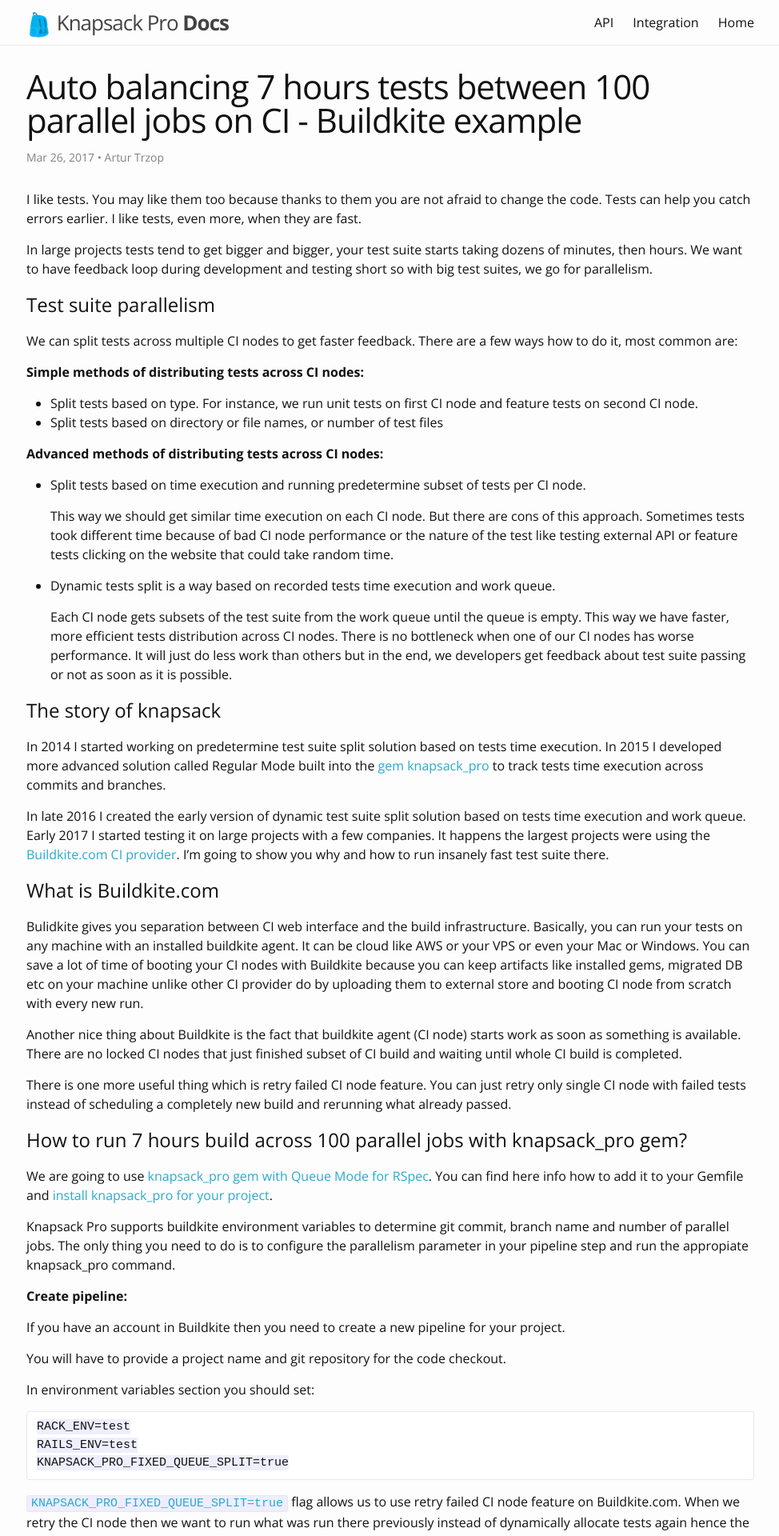
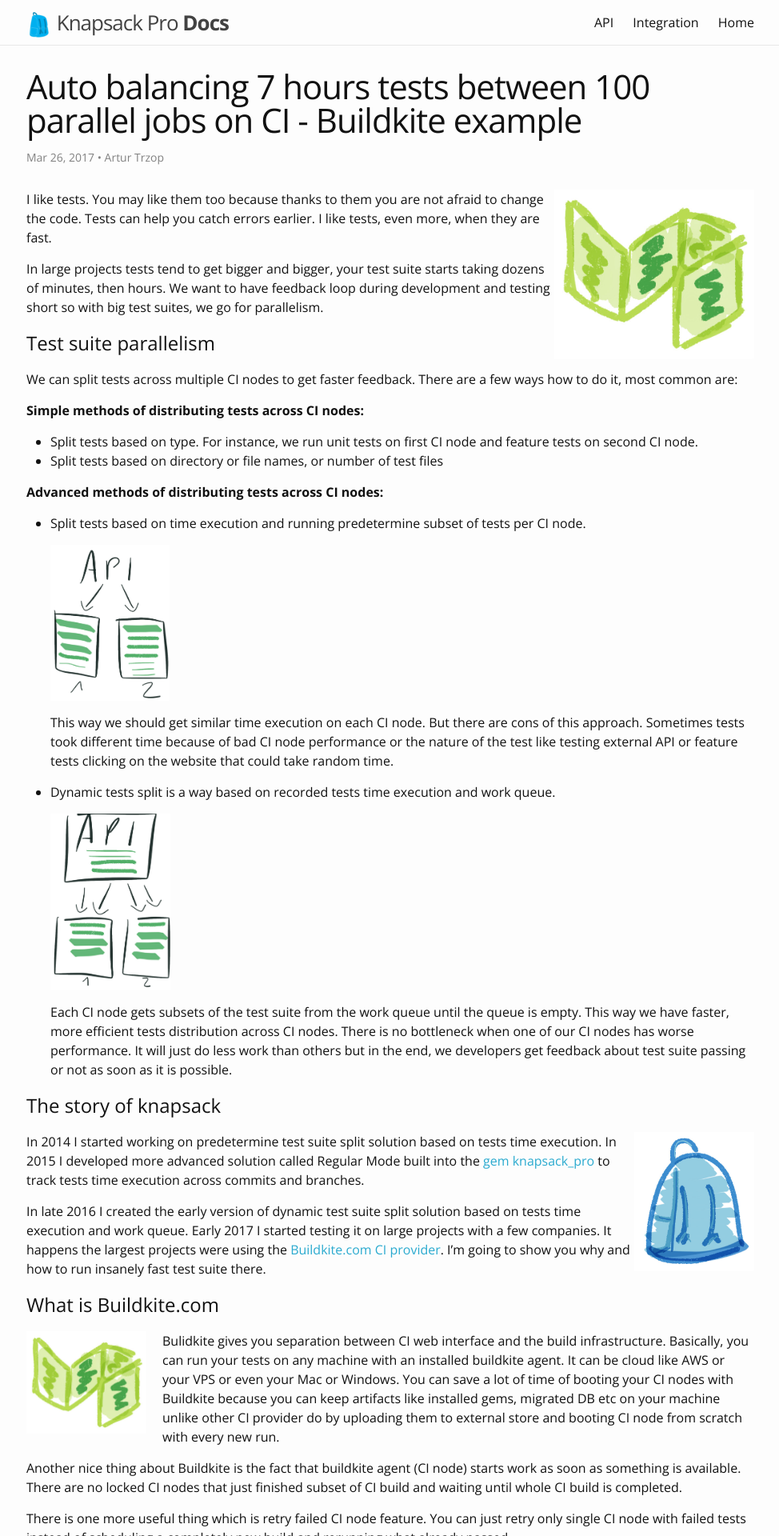
Before and after one commit to KnapsackPro/docs.knapsackpro.com, a Jekyll site: the page built from _posts/2017-03-26-auto-balancing-7-hours-tests-between-100-parallel-jobs-on-ci-buildkite-example.md, in a window 1280 px wide. Shown: the top 1920 px of the page at 80% size, without its empty margins (152-1126 px from the left). Built offline with Jekyll 4.4.1, drawn with Linux system fonts in a browser that asks for light colours.

Commit message:
Add images to blog post about buildkite

```diff
--- a/_posts/2017-03-26-auto-balancing-7-hours-tests-between-100-parallel-jobs-on-ci-buildkite-example.md
+++ b/_posts/2017-03-26-auto-balancing-7-hours-tests-between-100-parallel-jobs-on-ci-buildkite-example.md
@@ -5,6 +5,8 @@ date:   2017-03-26 13:20:00 +0200
 author: "Artur Trzop"
 categories: news
 ---
+
+<img src="/images/blog/posts/auto-balancing-7-hours-tests-between-100-parallel-jobs-on-ci-buildkite-example/buildkite.jpg" style="width:250px;float:right;" />
 
 I like tests. You may like them too because thanks to them you are not afraid to change the code. Tests can help you catch errors earlier. I like tests, even more, when they are fast.
 
@@ -23,19 +25,27 @@ __Advanced methods of distributing tests across CI nodes:__
 
 * Split tests based on time execution and running predetermine subset of tests per CI node.
 
+  <img src="/images/blog/posts/auto-balancing-7-hours-tests-between-100-parallel-jobs-on-ci-buildkite-example/regular_mode.jpg" style="width:150px;" />
+
   This way we should get similar time execution on each CI node. But there are cons of this approach. Sometimes tests took different time because of bad CI node performance or the nature of the test like testing external API or feature tests clicking on the website that could take random time.
 
 * Dynamic tests split is a way based on recorded tests time execution and work queue.
 
+  <img src="/images/blog/posts/auto-balancing-7-hours-tests-between-100-parallel-jobs-on-ci-buildkite-example/queue_mode.jpg" style="width:150px;"/>
+
   Each CI node gets subsets of the test suite from the work queue until the queue is empty. This way we have faster, more efficient tests distribution across CI nodes. There is no bottleneck when one of our CI nodes has worse performance. It will just do less work than others but in the end, we developers get feedback about test suite passing or not as soon as it is possible.
 
 # The story of knapsack
+
+<img src="/images/blog/posts/auto-balancing-7-hours-tests-between-100-parallel-jobs-on-ci-buildkite-example/knapsack.jpg" style="width:150px;float:right;" />
 
 In 2014 I started working on predetermine test suite split solution based on tests time execution. In 2015 I developed more advanced solution  called Regular Mode built into the [gem knapsack_pro](https://github.com/KnapsackPro/knapsack_pro-ruby) to track tests time execution across commits and branches.
 
 In late 2016 I created the early version of dynamic test suite split solution based on tests time execution and work queue. Early 2017 I started testing it on large projects with a few companies. It happens the largest projects were using the [Buildkite.com CI provider](https://buildkite.com/?utm_source=docs_knapsackpro&utm_medium=blog_post&utm_campaign=auto-balancing-buildkite). I'm going to show you why and how to run insanely fast test suite there.
 
 # What is Buildkite.com
+
+<img src="/images/blog/posts/auto-balancing-7-hours-tests-between-100-parallel-jobs-on-ci-buildkite-example/buildkite.jpg" style="width:150px;float:left;margin-right:20px;" />
 
 Bulidkite gives you separation between CI web interface and the build infrastructure. Basically, you can run your tests on any machine with an installed buildkite agent. It can be cloud like AWS or your VPS or even your Mac or Windows. You can save a lot of time of booting your CI nodes with Buildkite because you can keep artifacts like installed gems, migrated DB etc on your machine unlike other CI provider do by uploading them to external store and booting CI node from scratch with every new run.
 
```
Also changed, not shown: images/blog/posts/auto-balancing-7-hours-tests-between-100-parallel-jobs-on-ci-buildkite-example/buildkite.jpg (added), images/blog/posts/auto-balancing-7-hours-tests-between-100-parallel-jobs-on-ci-buildkite-example/knapsack.jpg (added), images/blog/posts/auto-balancing-7-hours-tests-between-100-parallel-jobs-on-ci-buildkite-example/queue_mode.jpg (added), images/blog/posts/auto-balancing-7-hours-tests-between-100-parallel-jobs-on-ci-buildkite-example/regular_mode.jpg (added).
